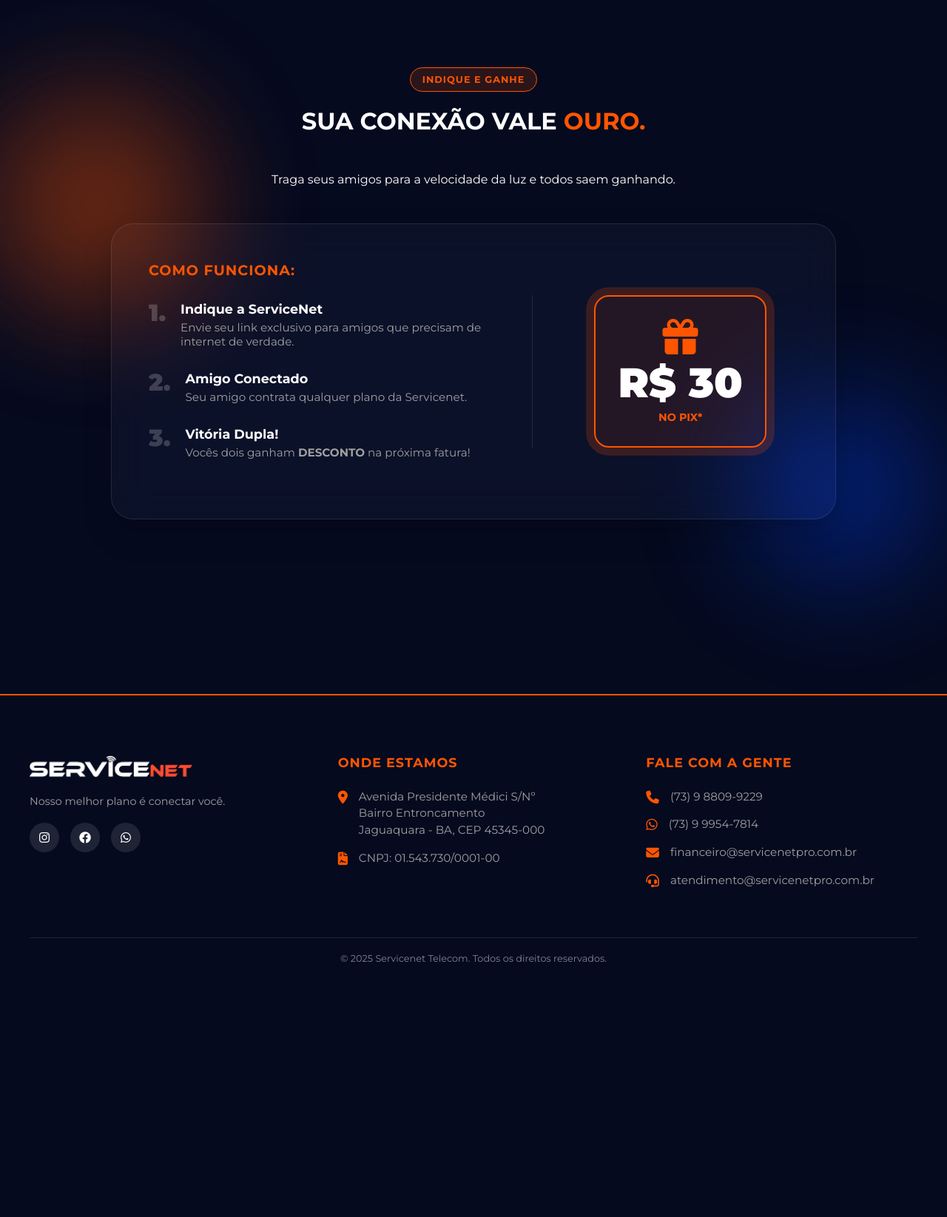
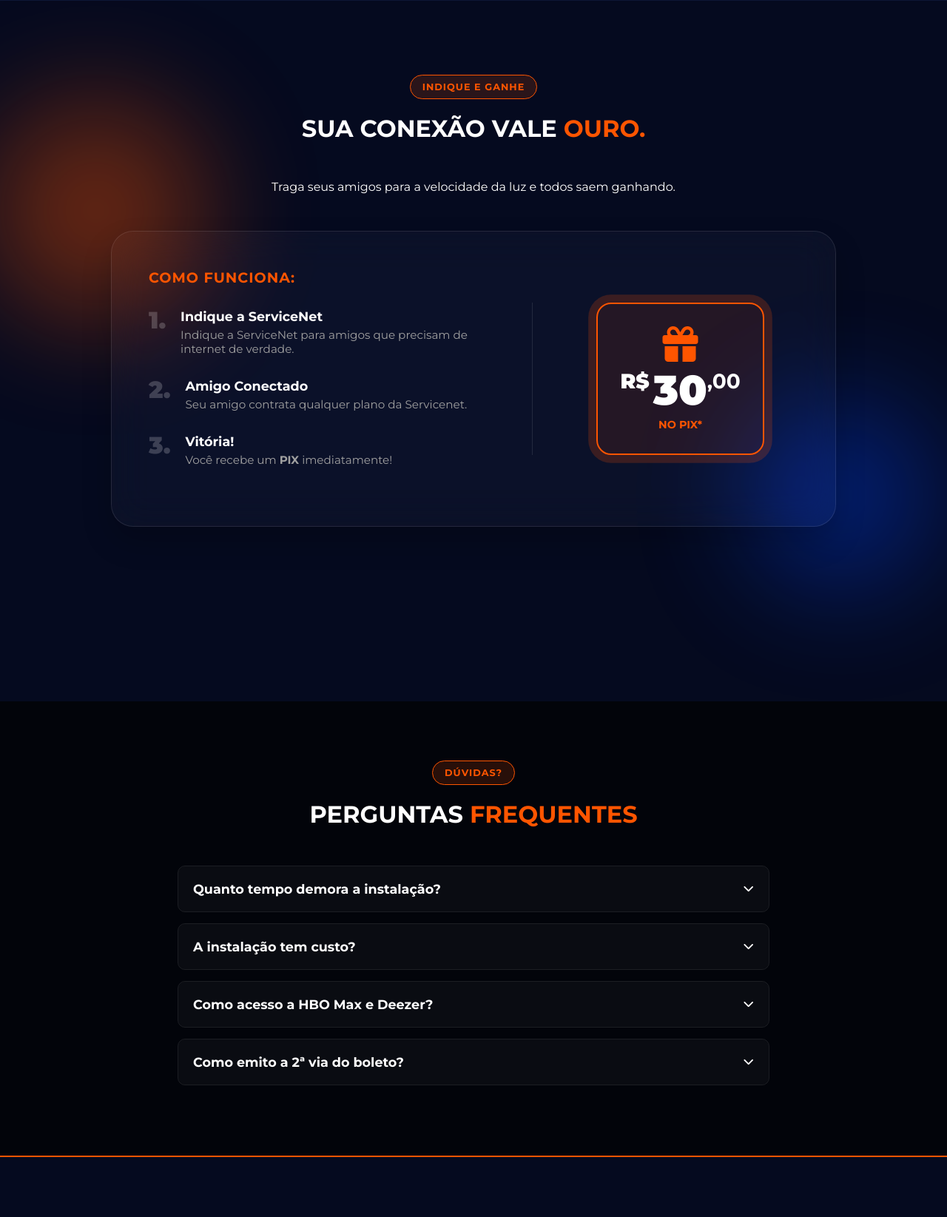
Before and after one commit to lsaacCortes/servicenet, a PHP site: page / in a window 1280 px wide. Shown: the part 2663-4308 px from the top of the page at 74% size. Before the commit the page ends 3963 px from the top, so only its background shows below. Run offline with PHP 8.4, Linux system fonts and the light colour scheme.

Commit message:
correção de pequenas alterações

```diff
--- a/assets/css/style.css
+++ b/assets/css/style.css
@@ -429,7 +429,7 @@ body {
 }
 
 .plan-header h4 { font-size: 1.5rem; margin-bottom: 10px; }
-.price { font-size: 3rem; font-weight: 900; color: var(--white); margin-bottom: 20px; }
+.price { font-size: 3.5rem; font-weight: 900; color: var(--white); margin-bottom: 20px; }
 .price span { font-size: 1rem; font-weight: 400; color: var(--gray); }
 
 .features { list-style: none; margin-bottom: 30px; text-align: left; }
@@ -1058,6 +1058,22 @@ body {
     margin-top: 10px;
 }
 
+.centavos {
+    font-size: 0.5em; /* Tamanho da fonte (metade do tamanho do 30) */
+    vertical-align: top; /* Alinha com o topo */
+    position: relative;
+    top: 0.1em; /* Ajuste fino (se ficar muito alto, aumente esse número) */
+    font-weight: bold; /* Mantém o negrito se necessário */
+}
+
+.simbolo {
+    font-size: 0.5em;
+    vertical-align: top;
+    margin-right: 5px; /* Espacinho entre R$ e 30 */
+    position: relative;
+    top: 0.1em;
+}
+
 /* CTA Final e Disclaimer */
 .referral-cta { margin-top: 50px; position: relative; z-index: 10;}
 .disclaimer {
@@ -1091,3 +1107,87 @@ body {
         width: 100%;
     }
 }
+
+/* =========================================
+   SEÇÃO FAQ (ACORDEÃO)
+   ========================================= */
+.faq-section {
+    padding: 80px 20px;
+    background-color: #02040a; /* Fundo bem escuro */
+}
+
+.faq-container {
+    max-width: 800px;
+    margin: 0 auto;
+}
+
+.faq-item {
+    margin-bottom: 15px;
+    border: 1px solid rgba(255, 255, 255, 0.1);
+    border-radius: 10px;
+    overflow: hidden;
+    transition: 0.3s;
+}
+
+/* O Botão da Pergunta */
+.faq-question {
+    width: 100%;
+    background: rgba(255, 255, 255, 0.03);
+    color: var(--white);
+    padding: 20px;
+    text-align: left;
+    border: none;
+    font-size: 1.1rem;
+    font-weight: bold;
+    display: flex;
+    justify-content: space-between;
+    align-items: center;
+    cursor: pointer;
+    transition: 0.3s;
+    font-family: 'Montserrat', sans-serif;
+}
+
+.faq-question:hover {
+    background: rgba(255, 255, 255, 0.05);
+    color: var(--orange);
+}
+
+.faq-question i {
+    transition: 0.3s;
+    font-size: 0.9rem;
+}
+
+/* A Resposta (Escondida inicialmente) */
+.faq-answer {
+    max-height: 0;
+    overflow: hidden;
+    transition: max-height 0.3s ease-out;
+    background: rgba(5, 10, 31, 0.5);
+}
+
+.faq-answer p {
+    padding: 20px;
+    color: var(--gray);
+    line-height: 1.6;
+    font-size: 0.95rem;
+    border-top: 1px solid rgba(255, 255, 255, 0.05);
+}
+
+/* --- ESTADO ATIVO (QUANDO ABERTO) --- */
+.faq-item.active {
+    border-color: var(--orange); /* Borda laranja */
+    box-shadow: 0 0 15px rgba(255, 85, 0, 0.1);
+}
+
+.faq-item.active .faq-question {
+    color: var(--orange);
+    background: rgba(255, 85, 0, 0.1);
+}
+
+.faq-item.active .faq-question i {
+    transform: rotate(180deg); /* Gira a setinha */
+}
+
+.faq-item.active .faq-answer {
+    max-height: 200px; /* Altura suficiente para mostrar o texto */
+}
--- a/assets/js/script.js
+++ b/assets/js/script.js
@@ -200,3 +200,24 @@ prevBtn.addEventListener('click', () => {
     const cardWidth = track.querySelector('.plan-card').offsetWidth + 20;
     track.scrollLeft -= cardWidth;
 });
+
+/* ----------------------------------------------------------------
+   LÓGICA DO FAQ (ACORDEÃO)
+---------------------------------------------------------------- */
+const faqItems = document.querySelectorAll('.faq-item');
+
+faqItems.forEach(item => {
+    const question = item.querySelector('.faq-question');
+
+    question.addEventListener('click', () => {
+        // 1. Fecha todos os outros (opcional - se quiser que fique só um aberto por vez)
+        faqItems.forEach(otherItem => {
+            if (otherItem !== item) {
+                otherItem.classList.remove('active');
+            }
+        });
+
+        // 2. Alterna o atual (Abre ou Fecha)
+        item.classList.toggle('active');
+    });
+});
--- a/index.html
+++ b/index.html
@@ -121,7 +121,7 @@
                     <div class="plan-card">
                         <div class="plan-header">
                             <h4>PLUS</h4>
-                            <div class="price">500 <span>MEGA</span></div>
+                            <div class="price">500<span>MEGA</span></div>
                         </div>
                         <ul class="features">
                             <li><i class="fa-solid fa-wifi"></i> Wi-Fi 6 Incluso</li>
@@ -134,7 +134,7 @@
                     <div class="plan-card">
                         <div class="plan-header">
                             <h4>BASIC</h4>
-                            <div class="price">300 <span>MEGA</span></div>
+                            <div class="price">300<span>MEGA</span></div>
                         </div>
                         <ul class="features">
                             <li><i class="fa-solid fa-wifi"></i> Wi-Fi Plus</li>
@@ -148,7 +148,7 @@
                         <div class="tag">MAIS VENDIDO 🔥</div>
                         <div class="plan-header">
                             <h4>POWER</h4>
-                            <div class="price">900 <span>MEGA</span></div>
+                            <div class="price">900<span>MEGA</span></div>
                         </div>
                         <ul class="features">
                             <li><i class="fa-solid fa-star"></i> <strong>HBO Max Incluso</strong></li>
@@ -162,7 +162,7 @@
                     <div class="plan-card">
                         <div class="plan-header">
                             <h4>PLAY</h4>
-                            <div class="price">600 <span>MEGA</span></div>
+                            <div class="price">600<span>MEGA</span></div>
                         </div>
                         <ul class="features">
                             <li><i class="fa-solid fa-music"></i> Deezer Incluso</li>
@@ -175,7 +175,7 @@
                     <div class="plan-card">
                         <div class="plan-header">
                             <h4>TURBO</h4>
-                            <div class="price">700 <span>MEGA</span></div>
+                            <div class="price">700<span>MEGA</span></div>
                         </div>
                         <ul class="features">
                             <li><i class="fa-solid fa-music"></i> Deezer Incluso</li>
@@ -269,7 +269,7 @@
                             <div class="step-number">1.</div>
                             <div class="step-text">
                                 <h5>Indique a ServiceNet</h5>
-                                <p>Envie seu link exclusivo para amigos que precisam de internet de verdade.</p>
+                                <p>Indique a ServiceNet para amigos que precisam de internet de verdade.</p>
                             </div>
                         </div>
 
@@ -284,8 +284,8 @@
                         <div class="step-item">
                             <div class="step-number">3.</div>
                             <div class="step-text">
-                                <h5>Vitória Dupla!</h5>
-                                <p>Vocês dois ganham <strong>DESCONTO</strong> na próxima fatura!</p>
+                                <h5>Vitória!</h5>
+                                <p>Você recebe um <strong>PIX</strong> imediatamente!</p>
                             </div>
                         </div>
                     </div>
@@ -293,7 +293,8 @@
                     <div class="referral-reward">
                         <div class="reward-card pulse">
                             <i class="fa-solid fa-gift reward-icon"></i>
-                            <div class="reward-amount">R$ 30</div>
+                            <div class="reward-amount"><span class="simbolo">R$</span>30<span
+                                    class="centavos">,00</span></div>
                             <div class="reward-label">NO PIX*</div>
                         </div>
                     </div>
@@ -307,6 +308,59 @@
                 <p class="disclaimer">*Consulte condições e regulamento da promoção no atendimento.</p>
             </div>
 
+        </div>
+    </section>
+
+    <section id="faq" class="faq-section">
+        <div class="container">
+            <div class="section-header">
+                <div class="badge-new">DÚVIDAS?</div>
+                <h3 class="section-title">PERGUNTAS <span class="highlight">FREQUENTES</span></h3>
+            </div>
+
+            <div class="faq-container delay-200">
+
+                <div class="faq-item">
+                    <button class="faq-question">
+                        Quanto tempo demora a instalação?
+                        <i class="fa-solid fa-chevron-down"></i>
+                    </button>
+                    <div class="faq-answer">
+                        <p>Nossa equipe é ultra-rápida! Após a aprovação do cadastro, geralmente instalamos em até 24 a 48 horas úteis. Em muitos casos, conseguimos atender no mesmo dia!</p>
+                    </div>
+                </div>
+
+                <div class="faq-item">
+                    <button class="faq-question">
+                        A instalação tem custo?
+                        <i class="fa-solid fa-chevron-down"></i>
+                    </button>
+                    <div class="faq-answer">
+                        <p>Na maioria dos nossos planos fidelidade, a instalação é totalmente GRATUITA. Todo o equipamento (roteador Wi-Fi 6) é fornecido em regime de comodato.</p>
+                    </div>
+                </div>
+
+                <div class="faq-item">
+                    <button class="faq-question">
+                        Como acesso a HBO Max e Deezer?
+                        <i class="fa-solid fa-chevron-down"></i>
+                    </button>
+                    <div class="faq-answer">
+                        <p>É super simples! Assim que sua internet for instalada, você receberá um login e senha exclusivos para acessar os aplicativos parceiros inclusos no seu plano.</p>
+                    </div>
+                </div>
+
+                <div class="faq-item">
+                    <button class="faq-question">
+                        Como emito a 2ª via do boleto?
+                        <i class="fa-solid fa-chevron-down"></i>
+                    </button>
+                    <div class="faq-answer">
+                        <p>Você pode retirar sua fatura em segundos através da nossa Central do Assinante ou pedindo diretamente pelo nosso WhatsApp automático.</p>
+                    </div>
+                </div>
+
+            </div>
         </div>
     </section>
 
```
